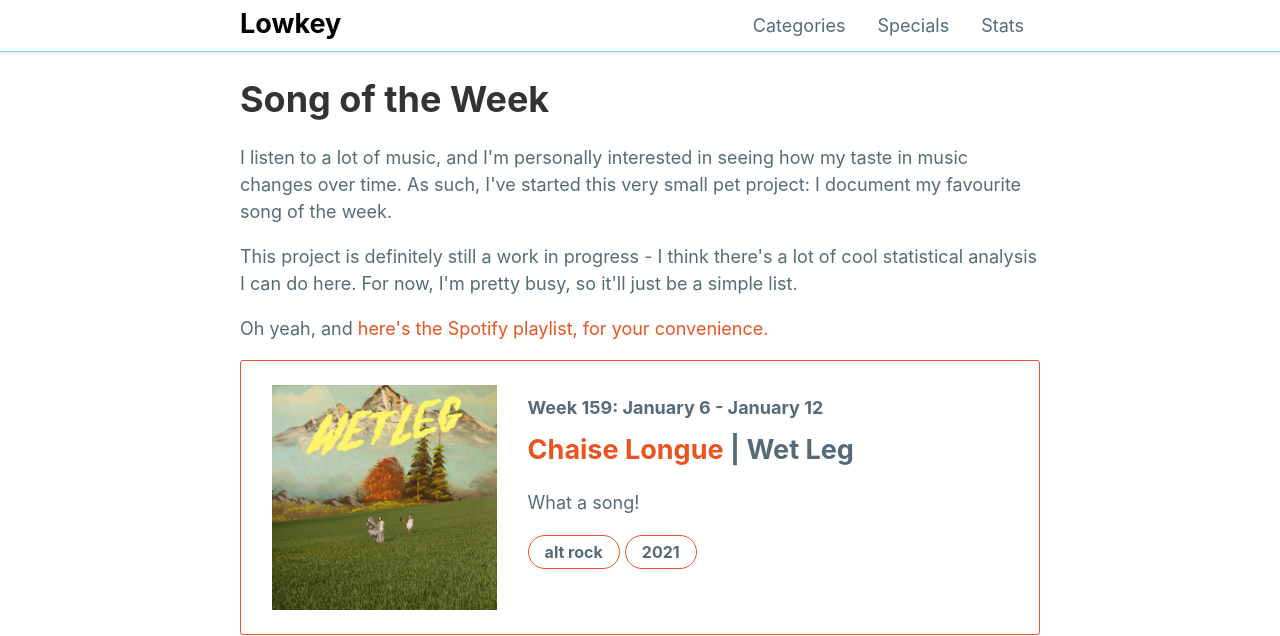
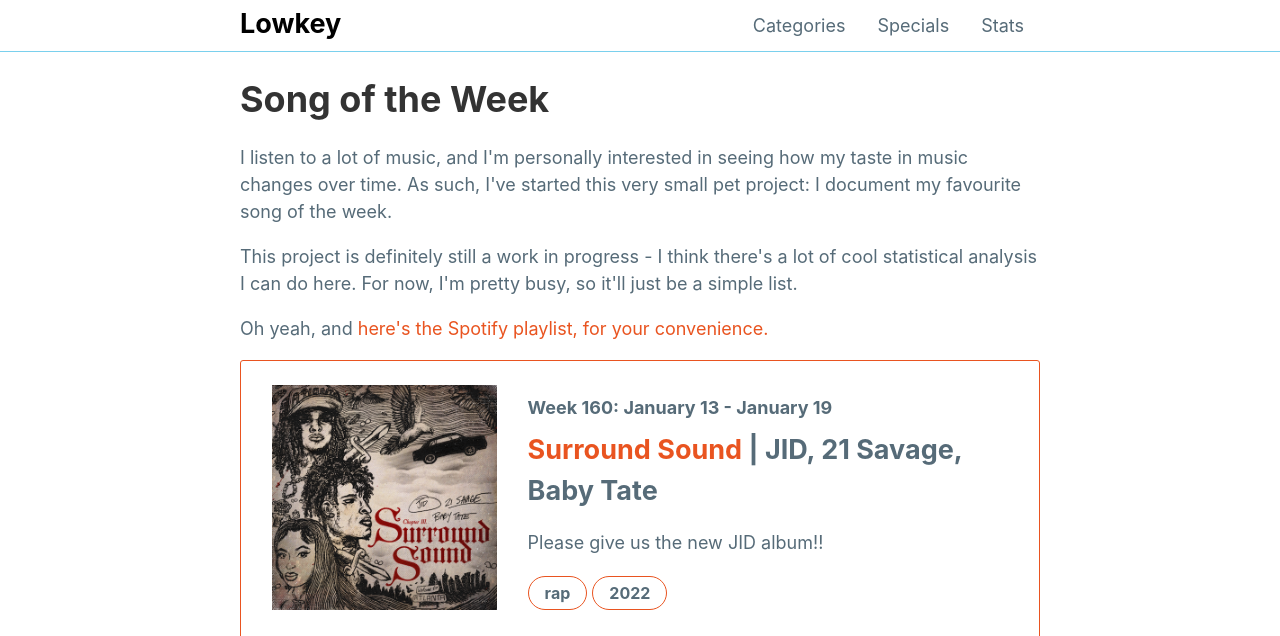
Before and after one commit to mattxwang/lowkey, a Jekyll site: the page built from stats/song-of-the-week.html, in a window 1280 px wide and 900 px high, cut to the strip 0-636 px from the top of the window. Built offline with Jekyll 4.4.1, drawn with Linux system fonts in a browser that asks for light colours; comment, search, counter and statistics services are not loaded.

Commit message:
surround sound

```diff
--- a/_data/sotw.yml
+++ b/_data/sotw.yml
@@ -1588,3 +1588,13 @@ week159:
   year: 2021
   blurb: >
     What a song!
+week160:
+  week: "Week 160: January 13 - January 19"
+  title: "Surround Sound"
+  artist: "JID, 21 Savage, Baby Tate"
+  album: "Surround Sound"
+  album_art: "surround-sound.png"
+  genre: "rap"
+  year: 2022
+  blurb: >
+    Please give us the new JID album!!
```
Also changed, not shown: img/albums/surround-sound.png (added).
